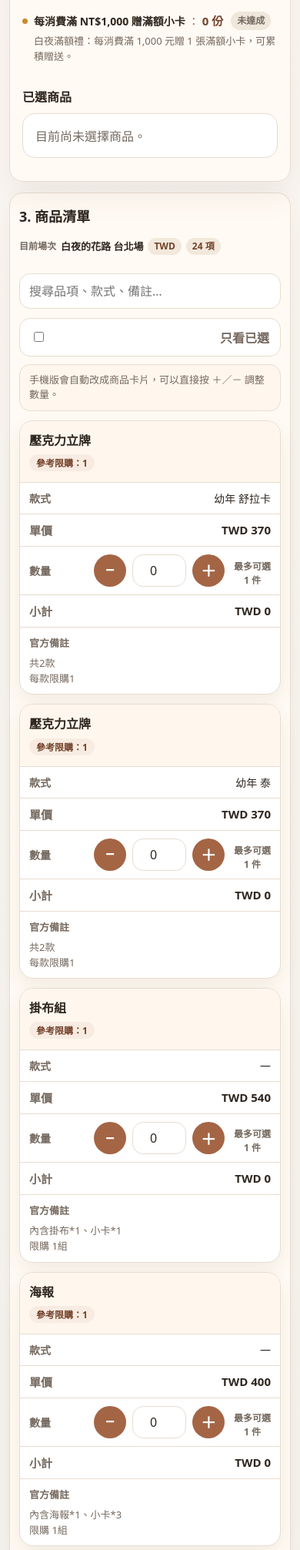
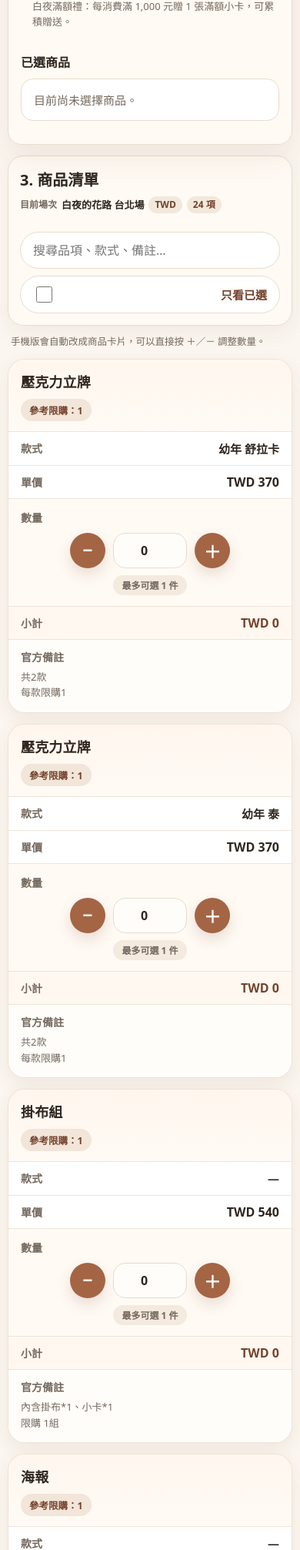
Before and after one commit to ying720/2026-lezhin-popup-cost-web, a Flask app: page / in a window 390 px wide. Shown: the part 2118-4131 px from the top of the page at 77% size. Run offline with Flask 3, Linux system fonts and the light colour scheme.

Commit message:
Refine mobile product card layout

```diff
--- a/static/style.css
+++ b/static/style.css
@@ -823,3 +823,248 @@ td.note {
     padding: 2px 8px;
   }
 }
+
+
+/* Mobile product card refinement */
+@media (max-width: 720px) {
+  body {
+    background: #fbf6ef;
+    font-size: 15px;
+  }
+
+  .layout {
+    padding-left: 10px;
+    padding-right: 10px;
+  }
+
+  .products-panel {
+    padding: 0;
+    border: 0;
+    background: transparent;
+    box-shadow: none;
+  }
+
+  .products-head {
+    padding: 15px;
+    margin-bottom: 12px;
+    border: 1px solid var(--line);
+    border-radius: 20px;
+    background: rgba(255, 250, 244, 0.96);
+    box-shadow: 0 10px 26px rgba(75, 50, 32, 0.06);
+  }
+
+  .products-head h2 {
+    margin-bottom: 8px;
+    font-size: 20px;
+  }
+
+  #eventInfo.event-meta,
+  #eventInfo {
+    margin-top: 0;
+  }
+
+  .toolbar {
+    gap: 9px;
+  }
+
+  .toolbar input[type="search"] {
+    min-height: 48px;
+    border-radius: 999px;
+    padding: 0 16px;
+    background: white;
+  }
+
+  .checkline {
+    min-height: 48px;
+    border-radius: 999px;
+    padding: 10px 16px;
+    font-weight: 900;
+    color: var(--accent-dark);
+  }
+
+  .checkline input {
+    width: 21px;
+    height: 21px;
+  }
+
+  .mobile-tip {
+    margin: 4px 4px 12px;
+    padding: 0;
+    border: 0;
+    background: transparent;
+    color: var(--muted);
+    font-size: 12.5px;
+  }
+
+  tbody {
+    gap: 14px;
+  }
+
+  tr.product-row {
+    border-radius: 22px;
+    background: #fffdf9;
+    border-color: rgba(164, 101, 69, 0.18);
+    box-shadow: 0 8px 24px rgba(75, 50, 32, 0.075);
+  }
+
+  td.product-name-cell {
+    padding: 16px 16px 13px;
+    background: linear-gradient(180deg, #fff7ee 0%, #fffaf5 100%);
+    border-bottom: 1px solid rgba(164, 101, 69, 0.14);
+  }
+
+  td.product-name-cell strong {
+    font-size: 18px;
+    line-height: 1.45;
+    letter-spacing: .01em;
+  }
+
+  .limit-badge {
+    margin-top: 9px;
+    padding: 5px 11px;
+    font-size: 12.5px;
+    background: #f2e5d9;
+  }
+
+  td {
+    display: grid;
+    grid-template-columns: 74px minmax(0, 1fr);
+    align-items: center;
+    gap: 10px;
+    padding: 10px 16px;
+    border-bottom: 1px solid rgba(232, 220, 207, 0.72);
+    background: white;
+    text-align: right;
+    font-size: 15px;
+  }
+
+  td::before {
+    min-width: 0;
+    color: var(--muted);
+    font-size: 14px;
+    font-weight: 900;
+  }
+
+  td[data-label="款式"] {
+    font-weight: 800;
+  }
+
+  td[data-label="款式"]:has(+ td.price) {
+    min-height: 44px;
+  }
+
+  td.price,
+  td.line-total {
+    font-size: 16px;
+    font-weight: 900;
+  }
+
+  td.line-total {
+    background: #fff8f0;
+    color: var(--accent-dark);
+  }
+
+  td.qty-cell {
+    display: block;
+    padding: 14px 16px;
+    background: #fffaf4;
+    text-align: left;
+  }
+
+  td.qty-cell::before {
+    display: block;
+    margin-bottom: 10px;
+  }
+
+  .qty-control {
+    display: grid;
+    grid-template-columns: 46px minmax(74px, 96px) 46px;
+    justify-content: center;
+    gap: 10px;
+    width: 100%;
+  }
+
+  .qty-control button {
+    width: 46px;
+    height: 46px;
+    font-size: 22px;
+    box-shadow: 0 8px 18px rgba(116, 67, 44, 0.16);
+  }
+
+  .qty-control input {
+    width: 100%;
+    height: 46px;
+    border-radius: 16px;
+    font-weight: 800;
+    background: #fffdf9;
+  }
+
+  .limit-message {
+    display: block;
+    width: fit-content;
+    max-width: 100%;
+    margin: 9px auto 0;
+    padding: 4px 11px;
+    border-radius: 999px;
+    background: #f4eadf;
+    color: var(--muted);
+    text-align: center;
+    font-size: 12px;
+  }
+
+  .limit-reached .limit-message {
+    background: #ead8c8;
+    color: var(--accent-dark);
+  }
+
+  td.note {
+    padding: 12px 16px 15px;
+    background: #fffdf9;
+    color: var(--muted);
+    font-size: 13px;
+    line-height: 1.55;
+  }
+
+  td.note::before {
+    margin-bottom: 5px;
+    font-size: 14px;
+  }
+
+  td.note:empty {
+    display: none;
+  }
+
+  .mobile-total-bar {
+    left: 12px;
+    right: 12px;
+    bottom: calc(12px + env(safe-area-inset-bottom));
+    min-height: 72px;
+    border-radius: 22px;
+    padding: 12px 14px;
+    background: rgba(46, 38, 31, 0.94);
+  }
+
+  .mobile-total-bar strong {
+    font-size: 22px;
+  }
+
+  .mobile-total-bar a {
+    padding: 12px 18px;
+  }
+}
+
+@media (max-width: 380px) {
+  .qty-control {
+    grid-template-columns: 42px minmax(66px, 84px) 42px;
+    gap: 8px;
+  }
+
+  .qty-control button {
+    width: 42px;
+    height: 42px;
+  }
+
+  .qty-control input {
+    height: 42px;
+  }
+}
```
